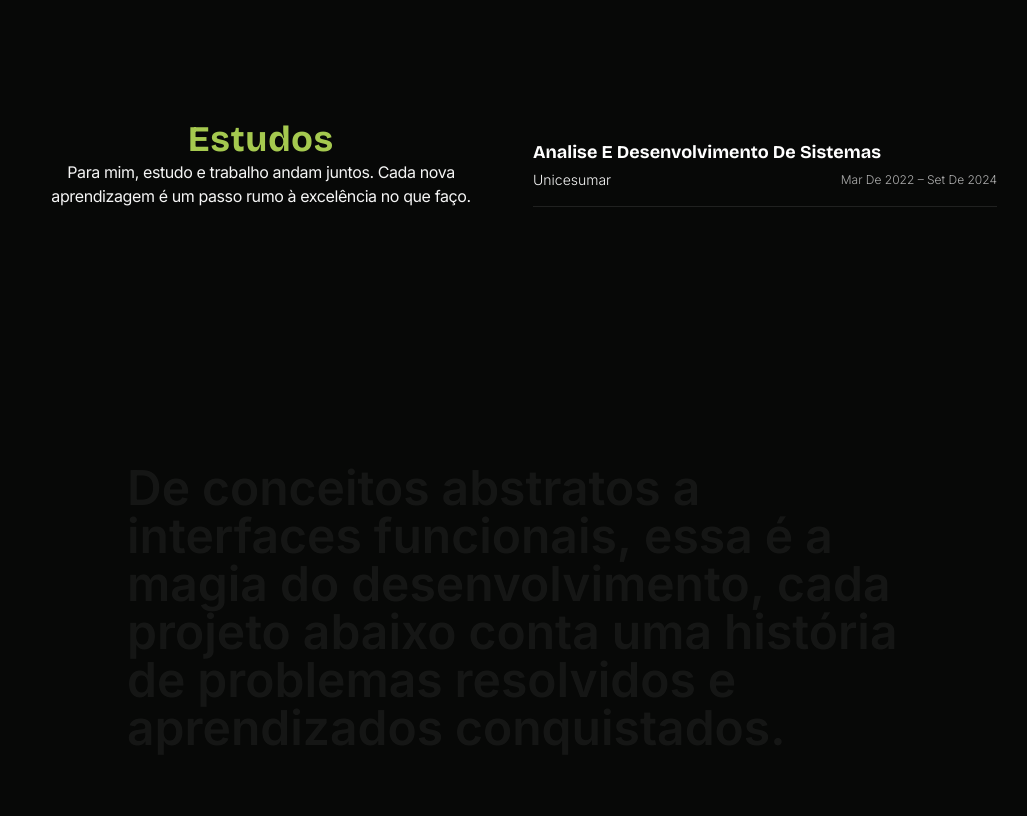
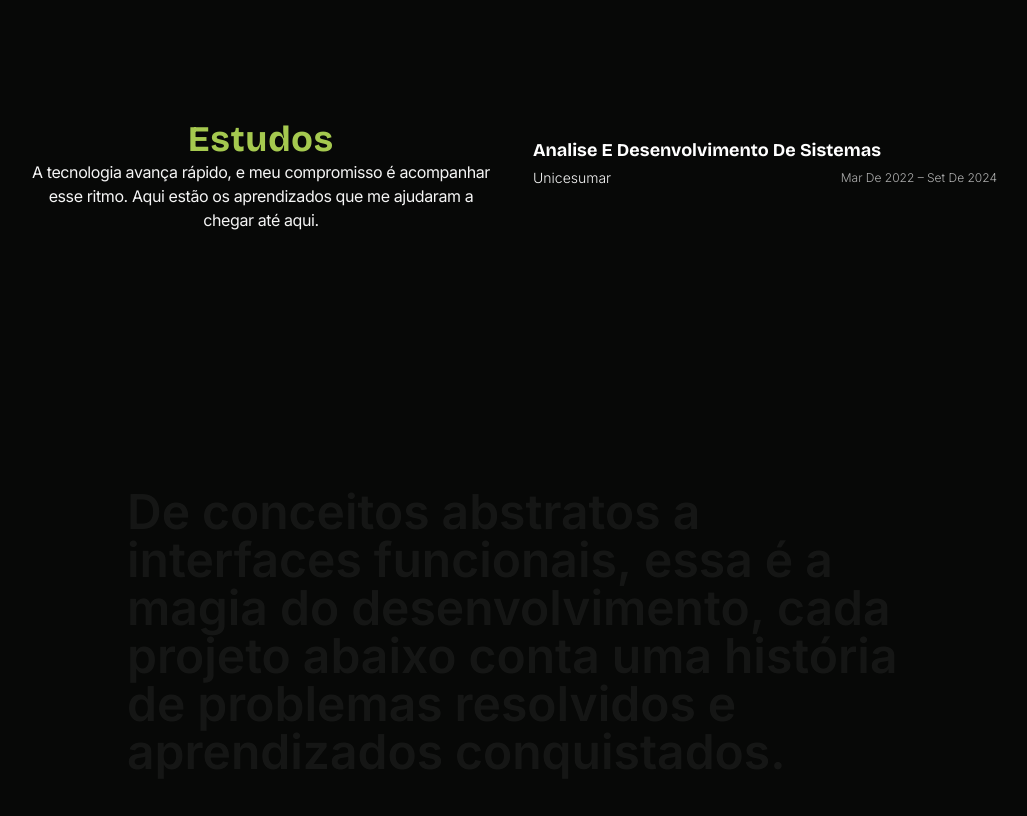
Before and after one commit to paulopbi/portfolio, a Next.js app: page / in a window 1280 px wide. Shown: the part 2540-3356 px from the top of the page, without its empty margins (127-1154 px from the left). Built offline with nearby package versions, Linux system fonts and the light colour scheme.

Commit message:
fix: now accordion open only one and change the texts

```diff
--- a/src/sections/Education.tsx
+++ b/src/sections/Education.tsx
@@ -11,23 +11,22 @@ import { educationalSectionData } from "@/constants/educationConstants"
 
 const Education = () => {
   return (
-    <section className="container mt-20 grid grid-cols-1 items-center gap-10 md:mt-50 md:grid-cols-2">
+    <section className="container mt-20 grid grid-cols-1 items-start gap-10 md:mt-50 md:grid-cols-2">
       <div className="text-center">
         <HeadingTitle title="Estudos">
-          Para mim, estudo e trabalho andam juntos. Cada nova aprendizagem é um
-          passo rumo à excelência no que faço.
+          A tecnologia avança rápido, e meu compromisso é acompanhar esse ritmo.
+          Aqui estão os aprendizados que me ajudaram a chegar até aqui.
         </HeadingTitle>
       </div>
 
       <article className="mx-auto w-full">
-        {educationalSectionData.map((education) => (
-          <Accordion
-            type="single"
-            collapsible
-            key={education.title}
-            className="w-full border-b border-white/10"
-          >
-            <AccordionItem value="item-1">
+        <Accordion type="single" collapsible className="w-full">
+          {educationalSectionData.map((education, index) => (
+            <AccordionItem
+              key={education.title}
+              value={`item-${index}`}
+              className="border-b border-white/10"
+            >
               <AccordionTrigger>
                 <AccordionHeader className="flex w-full cursor-pointer flex-col items-start">
                   <div>
@@ -58,8 +57,8 @@ const Education = () => {
                 )}
               </AccordionContent>
             </AccordionItem>
-          </Accordion>
-        ))}
+          ))}
+        </Accordion>
       </article>
     </section>
   )
```
